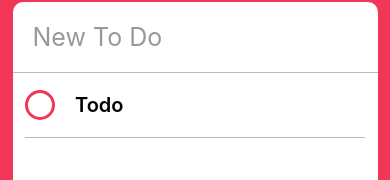
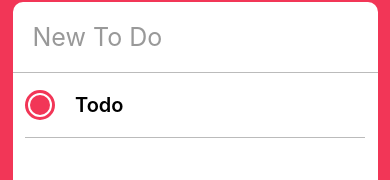
Before and after one commit to qvil/kawai-todo, a React Native app: screen / in a window 390 px wide. Shown: the part 104-284 px from the top of the page. Built offline with nearby package versions, Linux system fonts and the light colour scheme.

Commit message:
Radio Button My ver.
* App.js: Remove console.warn

```diff
--- a/App.js
+++ b/App.js
@@ -19,7 +19,6 @@ export default class App extends React.Component {
   };
 
   _handleNewTodo = text => {
-    console.warn(text);
     this.setState({ newTodo: text });
   };
 
--- a/Todo.js
+++ b/Todo.js
@@ -30,12 +30,14 @@ export default class Todo extends React.Component {
     return (
       <View style={styles.container}>
         <TouchableOpacity onPress={_toggleComplete}>
-          <View
-            style={[
-              styles.circle,
-              isCompleted ? styles.completedCircle : styles.uncompletedCirecle
-            ]}
-          />
+          <View style={styles.circle}>
+            <View
+              style={[
+                styles.insideCircle,
+                isCompleted ? styles.completedCircle : styles.uncompletedCirecle
+              ]}
+            />
+          </View>
         </TouchableOpacity>
         <Text style={styles.text}>Todo</Text>
       </View>
@@ -60,15 +62,23 @@ const styles = StyleSheet.create({
     width: 30,
     height: 30,
     borderRadius: 15,
-    borderColor: "red",
+    borderColor: "#f23657",
     borderWidth: 3,
     // backgroundColor: "red",
-    marginRight: 20
+    marginRight: 20,
+    justifyContent: "center",
+    alignItems: "center"
   },
   completedCircle: {
-    borderColor: "#bbb"
+    backgroundColor: "#fff"
   },
   uncompletedCirecle: {
-    borderColor: "#f23657"
+    backgroundColor: "#f23657"
+  },
+  insideCircle: {
+    width: 20,
+    height: 20,
+    borderRadius: 10,
+    backgroundColor: "#f23657"
   }
 });
```
